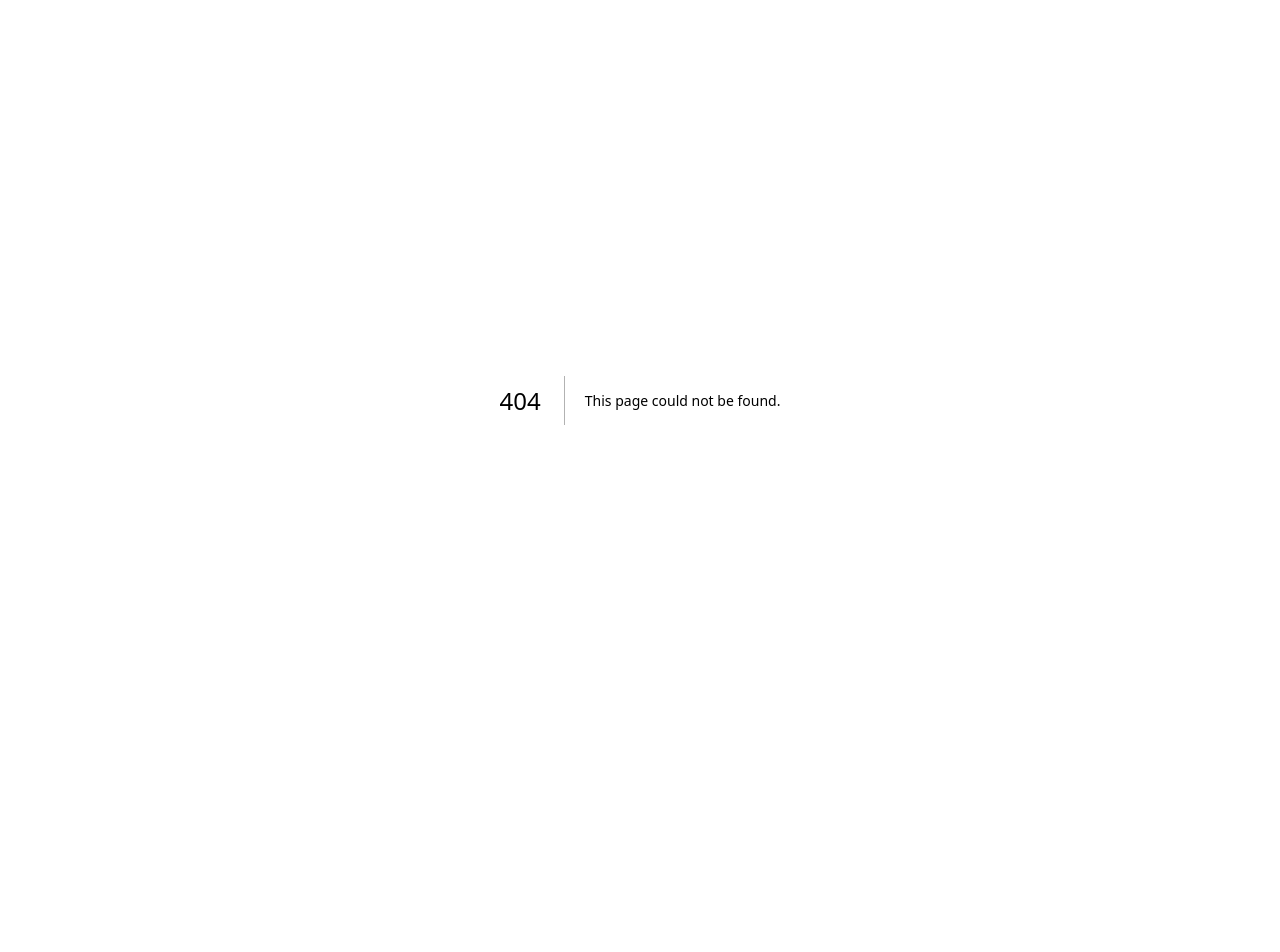
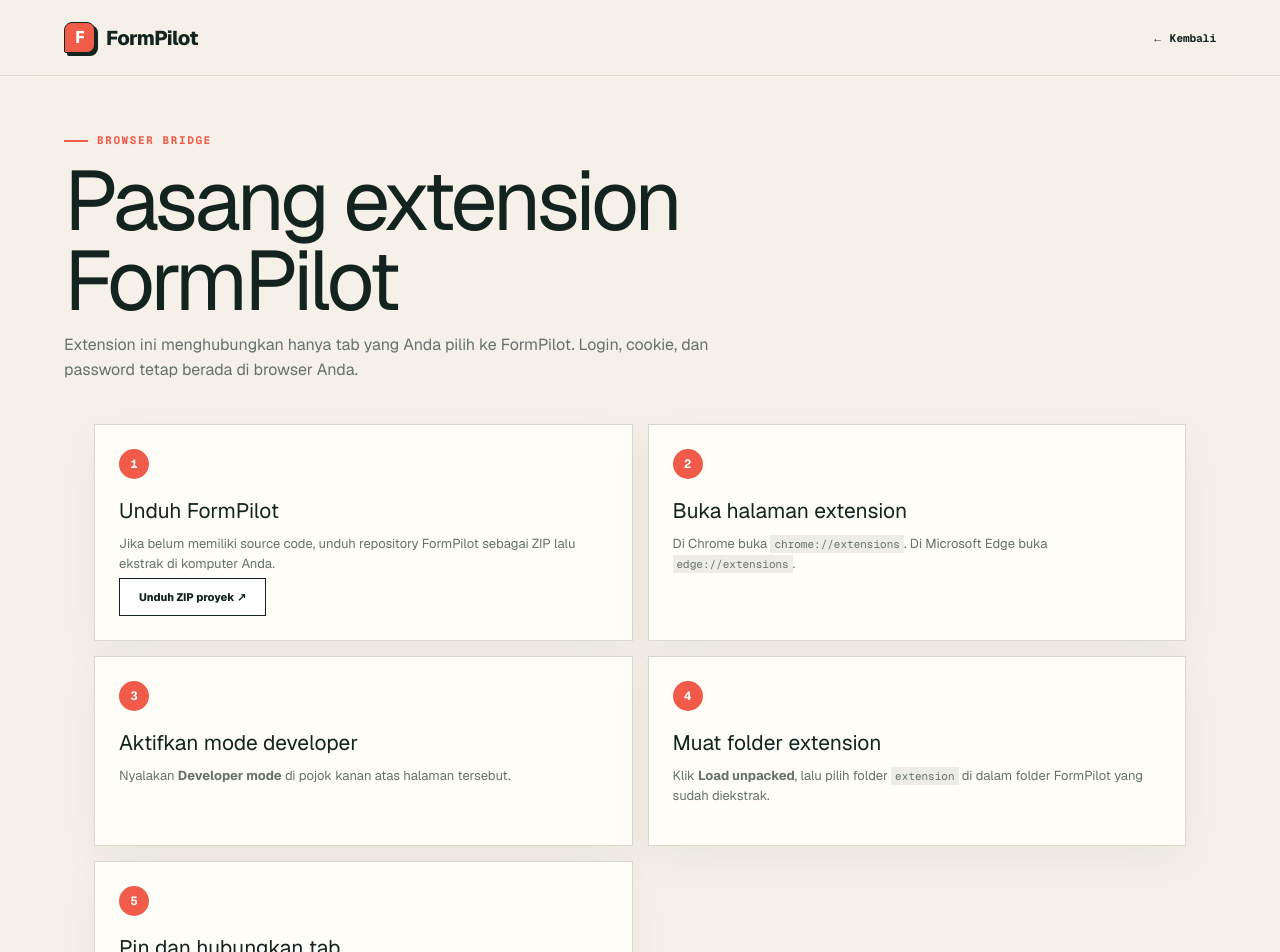
Before and after one commit to Aksara-Teknologi/FormPilot, a Next.js app: page /extension in a window 1280 px wide. Before the commit this address had no page. Shown: the top 952 px of the page. Before the commit the page ends 800 px from the top, so only its background shows below. Built offline with nearby package versions, Linux system fonts and the light colour scheme.

Commit message:
Add browser extension installation guide

```diff
--- a/app/LoginScreen.tsx
+++ b/app/LoginScreen.tsx
@@ -2,7 +2,7 @@
 
 export default function LoginScreen({ ready }: { ready: boolean }) {
   return <main className="landing-shell">
-    <header className="landing-nav"><Link className="brand" href="/"><span className="brand-mark">F</span>FormPilot</Link>{ready ? <a className="landing-login" href="/api/auth/google?return_to=/">Masuk dengan Google</a> : null}</header>
+    <header className="landing-nav"><Link className="brand" href="/"><span className="brand-mark">F</span>FormPilot</Link><div><Link className="landing-help" href="/extension">Pasang extension</Link>{ready ? <a className="landing-login" href="/api/auth/google?return_to=/">Masuk dengan Google</a> : null}</div></header>
     <section className="landing-hero">
       <p className="eyebrow"><span /> ASISTEN PENGISIAN FORM</p>
       <h1>Isi banyak form dari Excel, <em>tanpa kerja berulang.</em></h1>
--- /dev/null
+++ b/app/extension/page.tsx
@@ -0,0 +1,19 @@
+import Link from "next/link";
+
+const repository = "https://github.com/Aksara-Teknologi/FormPilot";
+
+export default function ExtensionGuidePage() {
+  return <main className="knowledge-shell">
+    <header className="topbar"><Link className="brand" href="/"><span className="brand-mark">F</span>FormPilot</Link><div className="top-actions"><Link className="nav-link" href="/">← Kembali</Link></div></header>
+    <section className="knowledge-hero"><div><p className="eyebrow"><span /> BROWSER BRIDGE</p><h1>Pasang extension<br />FormPilot</h1><p>Extension ini menghubungkan hanya tab yang Anda pilih ke FormPilot. Login, cookie, dan password tetap berada di browser Anda.</p></div></section>
+    <section className="extension-guide">
+      <article className="extension-card"><span>1</span><h2>Unduh FormPilot</h2><p>Jika belum memiliki source code, unduh repository FormPilot sebagai ZIP lalu ekstrak di komputer Anda.</p><a className="secondary-button" href={`${repository}/archive/refs/heads/main.zip`}>Unduh ZIP proyek ↗</a></article>
+      <article className="extension-card"><span>2</span><h2>Buka halaman extension</h2><p>Di Chrome buka <code>chrome://extensions</code>. Di Microsoft Edge buka <code>edge://extensions</code>.</p></article>
+      <article className="extension-card"><span>3</span><h2>Aktifkan mode developer</h2><p>Nyalakan <strong>Developer mode</strong> di pojok kanan atas halaman tersebut.</p></article>
+      <article className="extension-card"><span>4</span><h2>Muat folder extension</h2><p>Klik <strong>Load unpacked</strong>, lalu pilih folder <code>extension</code> di dalam folder FormPilot yang sudah diekstrak.</p></article>
+      <article className="extension-card"><span>5</span><h2>Pin dan hubungkan tab</h2><p>Pin ikon FormPilot. Buka situs tujuan, login sendiri, lalu klik ikon FormPilot pada tab form. Tanda <strong>ON</strong> berarti tab sudah terhubung.</p></article>
+    </section>
+    <section className="extension-note"><strong>Untuk instalasi mandiri</strong><p>Sebelum memuat extension, sesuaikan daftar <code>matches</code> pada <code>extension/manifest.json</code> dengan alamat aplikasi FormPilot milik Anda. Setelah mengubahnya, kembali ke halaman extension browser lalu klik Reload.</p></section>
+    <footer><span>FormPilot Browser Bridge</span><span>Hanya untuk tab yang Anda setujui.</span><span><a href={`${repository}/tree/main/extension`}>Lihat source extension ↗</a></span></footer>
+  </main>;
+}
--- a/app/globals.css
+++ b/app/globals.css
@@ -34,11 +34,12 @@
 .google-login b { color: #4285f4; font-size: 20px; }
 .login-card > small { color: var(--muted); line-height: 1.5; }
 .landing-shell { min-height: 100vh; background: var(--cream); background-image: radial-gradient(rgba(19,35,31,.075) .7px, transparent .7px); background-size: 14px 14px; }
-.landing-nav { max-width: 1220px; margin: auto; padding: 24px clamp(22px, 5vw, 64px); display: flex; justify-content: space-between; align-items: center; }.landing-login { color: var(--ink); font: 700 11px var(--font-geist-mono); text-decoration-color: var(--coral); text-underline-offset: 4px; }
+.landing-nav { max-width: 1220px; margin: auto; padding: 24px clamp(22px, 5vw, 64px); display: flex; justify-content: space-between; align-items: center; }.landing-nav > div { display: flex; align-items: center; gap: 18px; }.landing-login, .landing-help { color: var(--ink); font: 700 11px var(--font-geist-mono); text-decoration-color: var(--coral); text-underline-offset: 4px; }.landing-help { color: var(--muted); }
 .landing-hero, .landing-assurance, .landing-final { max-width: 1220px; margin: auto; padding-left: clamp(22px, 5vw, 64px); padding-right: clamp(22px, 5vw, 64px); }.landing-hero { padding-top: clamp(62px, 10vw, 130px); padding-bottom: 80px; max-width: 1060px; margin-left: max(0px, calc((100vw - 1220px) / 2)); }.landing-hero h1 { max-width: 860px; margin: 18px 0 24px; font-size: clamp(48px, 7.5vw, 94px); line-height: .91; letter-spacing: -5px; }.landing-hero h1 em { color: var(--coral); font-style: normal; font-weight: 400; }.landing-hero > p:not(.eyebrow) { max-width: 620px; color: var(--muted); font-size: 18px; line-height: 1.6; }.landing-actions { display: flex; align-items: center; flex-wrap: wrap; gap: 18px; margin-top: 32px; }.landing-primary { display: inline-flex; min-height: 53px; align-items: center; gap: 50px; border: 1px solid var(--ink); background: var(--coral); box-shadow: 4px 4px 0 var(--ink); padding: 0 18px; color: white; font-weight: 750; text-decoration: none; }.landing-actions small { color: var(--muted); font-size: 11px; }
 .landing-steps { max-width: 1220px; margin: auto; padding: 0 clamp(22px, 5vw, 64px) 88px; display: grid; grid-template-columns: repeat(3, 1fr); gap: 14px; }.landing-steps article { min-height: 220px; padding: 25px; border: 1px solid var(--ink); background: var(--paper); box-shadow: 5px 5px 0 var(--ink); }.landing-steps b { color: var(--coral); font: 700 12px var(--font-geist-mono); }.landing-steps h2 { margin: 46px 0 9px; font-size: 21px; letter-spacing: -.7px; }.landing-steps p { margin: 0; color: var(--muted); font-size: 13px; line-height: 1.55; }
 .landing-assurance { display: grid; grid-template-columns: 1.2fr .8fr; gap: 60px; align-items: center; padding-top: 66px; padding-bottom: 66px; background: var(--ink); color: white; max-width: none; padding-left: max(22px, calc((100vw - 1092px) / 2)); padding-right: max(22px, calc((100vw - 1092px) / 2)); }.landing-assurance h2 { margin: 14px 0; font-size: clamp(33px, 4vw, 54px); letter-spacing: -2px; }.landing-assurance p:not(.eyebrow) { color: #b8c5c0; line-height: 1.6; }.landing-assurance .eyebrow { color: var(--mint); }.landing-assurance .eyebrow span { background: var(--mint); }.landing-assurance ul { margin: 0; padding: 0; list-style: none; }.landing-assurance li { padding: 16px 0; border-top: 1px solid #40504b; color: #e5ece9; font-size: 14px; }.landing-assurance li::before { content: "✓"; color: var(--mint); margin-right: 10px; }
 .landing-final { padding-top: 88px; padding-bottom: 88px; text-align: center; }.landing-final h2 { max-width: 600px; margin: 0 auto 28px; font-size: clamp(34px, 5vw, 60px); letter-spacing: -2.5px; }.landing-final .landing-primary { margin: auto; text-align: left; }
+.extension-guide { max-width: 1220px; margin: auto; padding: 0 clamp(22px, 5vw, 80px) 32px; display: grid; grid-template-columns: repeat(2, 1fr); gap: 15px; }.extension-card { min-height: 190px; padding: 24px; border: 1px solid var(--line); background: var(--paper); box-shadow: 0 14px 40px rgba(19,35,31,.05); }.extension-card > span { display: grid; place-items: center; width: 30px; height: 30px; background: var(--coral); color: white; border-radius: 50%; font: 700 12px var(--font-geist-mono); }.extension-card h2 { margin: 16px 0 7px; font-size: 21px; }.extension-card p { color: var(--muted); font-size: 13px; line-height: 1.55; }.extension-card code, .extension-note code { background: #eeede5; padding: 2px 4px; font: 11px var(--font-geist-mono); }.extension-card .secondary-button { display: inline-flex; align-items: center; margin-top: 4px; min-height: 38px; text-decoration: none; font-size: 11px; }.extension-note { max-width: 1220px; margin: 0 auto 38px; padding: 19px clamp(22px, 5vw, 80px); border-top: 1px solid #d8c895; border-bottom: 1px solid #d8c895; background: #fff6dc; }.extension-note strong { font-size: 13px; }.extension-note p { max-width: 800px; margin: 7px 0 0; color: #606157; font-size: 12px; line-height: 1.55; }
 .status-pill { display: inline-flex; align-items: center; gap: 7px; white-space: nowrap; font: 620 11px/1 var(--font-geist-mono); text-transform: uppercase; letter-spacing: .4px; padding: 7px 9px; border: 1px solid var(--line); border-radius: 999px; background: white; }
 .status-pill.ok { background: #e6f4ec; border-color: #b8daca; color: #1c6b4b; }
 .status-pill.warn { background: #fff4d6; border-color: #ead497; color: #855f00; }
@@ -170,7 +171,7 @@
   .hero { align-items: stretch; flex-direction: column; padding-top: 45px; }.trust-card { width: 100%; }.hero h1 { letter-spacing: -3px; }
   .work-grid { grid-template-columns: 1fr; }.side-column { display: grid; grid-template-columns: 1fr 1fr; }.primary-card { min-height: 520px; }
   .knowledge-layout { grid-template-columns: 1fr; }.knowledge-create { position: static; }.rule-form { grid-template-columns: 1fr 1fr; }
-  .landing-steps, .landing-assurance { grid-template-columns: 1fr; }.landing-assurance { gap: 25px; }
+  .landing-steps, .landing-assurance, .extension-guide { grid-template-columns: 1fr; }.landing-assurance { gap: 25px; }
 }
 @media (max-width: 650px) {
   .topbar { height: 66px; }.top-actions > .status-pill { display: none; }.hero { padding-bottom: 34px; }.hero h1 { font-size: 52px; }
```
Also changed, not shown: 1 other file (tests, documents, lock files or other folders).
